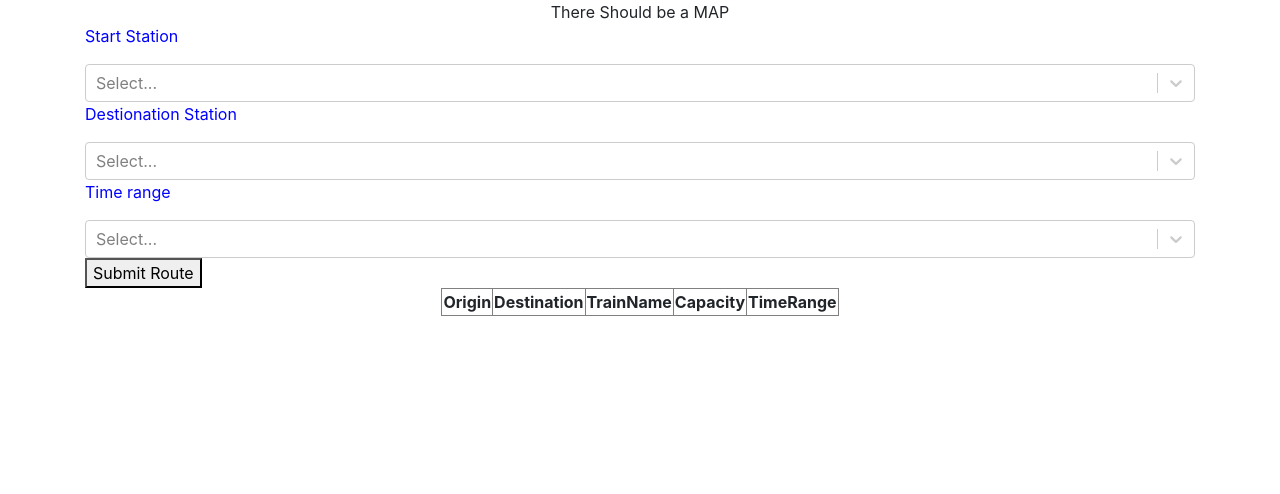
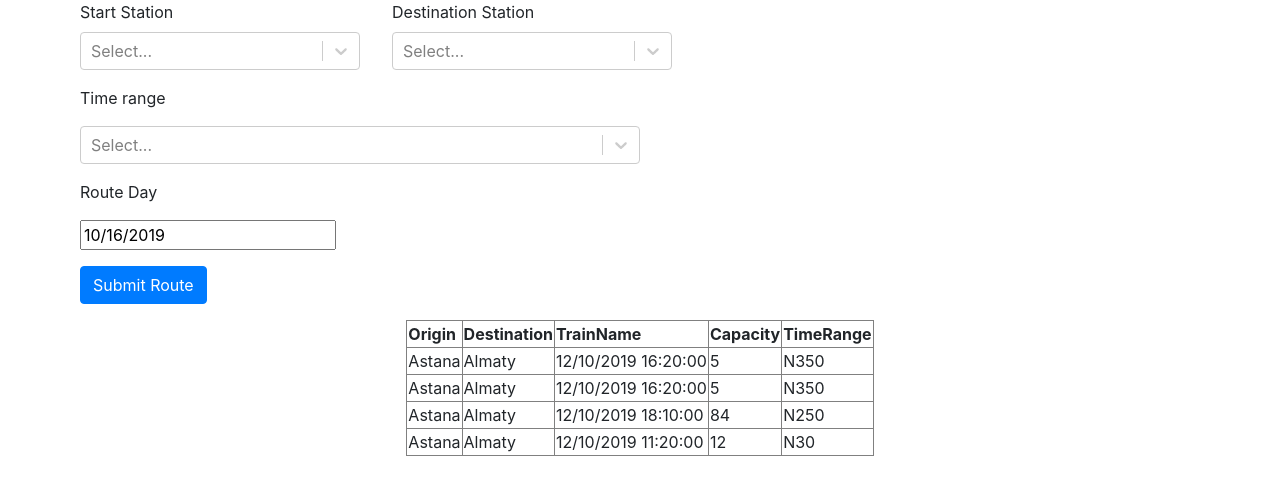
Before and after one commit to akezhanmussa/SE_proj, a React (Create React App) app in the folder front_end/: page / in a window 1280 px wide. Shown: the top 494 px of the page. Built offline with nearby package versions, Linux system fonts and the light colour scheme.

Commit message:
Made the margins to the views and added the datepicker

```diff
--- a/front_end/src/components/Home.js
+++ b/front_end/src/components/Home.js
@@ -3,6 +3,7 @@ import { connect } from 'react-redux';
 import Map from './Map';
 import ScheduleTable from './ScheduleTable';
 import RoutesTable from './RoutesTable';
+import { Schedule } from '../shared/Schedule'
 import {fetchSchedule} from '../redux/ScheduleActionCreators'
 
 
@@ -14,7 +15,15 @@ const mapStateToProps = (state) => ({
     schedule: state.schedule
 });
 
+
 class Home extends Component{
+
+    constructor(props){
+        super(props)
+        this.schedule = Schedule;
+    }
+
+
     render() {
         return(
         <div className='container'>
@@ -25,7 +34,7 @@ class Home extends Component{
                 <RoutesTable fetchSchedule={this.props.fetchSchedule}/>
             </div>
             <div className='row justify-content-center'>
-                <ScheduleTable schedule={this.props.schedule}/>
+                <ScheduleTable schedule={this.schedule}/>
             </div>
         </div>
         );
--- a/front_end/src/components/Map.js
+++ b/front_end/src/components/Map.js
@@ -1,12 +1,11 @@
 import React, {Component} from 'react';
-
+import { ReactComponent as Logo } from '../logo.svg';
 
 class Map extends Component {
 
     render() {
         return (
             <div>
-                There Should be a MAP
             </div>
         );
     }
--- a/front_end/src/components/RoutesTable.js
+++ b/front_end/src/components/RoutesTable.js
@@ -1,7 +1,12 @@
 import React, {Component} from 'react';
 import Select from 'react-select';
 import {locations} from "../shared/Locations"
-
+import Button from 'react-bootstrap/Button';
+import Form, {FormRow} from 'react-bootstrap/Form'
+import Col from 'react-bootstrap/Form'
+import DatePicker from 'react-datepicker'
+import "react-datepicker/dist/react-datepicker.css";
+import Map from './Map'
 
 class RoutesTable extends Component{
     constructor(props){
@@ -10,11 +15,21 @@ class RoutesTable extends Component{
             startStation: '',
             destinationStation: '',
             timeRange: [],
+            timeRoute: new Date(),
             routes : []
         };
         this.divStyle = {
             color: 'blue'
         };
+    }
+
+    componentDidMount () {
+        const script = document.createElement("script");
+
+        script.src = "https://use.typekit.net/foobar.js";
+        script.async = true;
+
+        document.body.appendChild(script);
     }
 
     handleStartStChange = (startStation) => {
@@ -35,10 +50,21 @@ class RoutesTable extends Component{
         this.setState({routes})
     }
 
+    handleTimeRoute = (timeRoute) => {
+        this.setState({timeRoute})
+    }
+
     render(){
         return(
-            <div style={this.divStyle}>
-                <p>Start Station</p>
+            <div>
+                <Map>
+
+                </Map>
+
+                <Form>
+                <Form.Row>
+                    <Form.Group as={Col} className = "w-25 mr-3">
+                        <Form.Label>Start Station</Form.Label>
                         <Select
                             name = "form-field-name"
                             value = {this.state.startStation}
@@ -48,7 +74,10 @@ class RoutesTable extends Component{
                                 {value:"pavlodar", label: "Pavlodar"}
                             ]}
                         />
-                <p>Destionation Station</p>
+                    </Form.Group>
+
+                    <Form.Group as={Col} className = "w-25 ml-3">
+                        <Form.Label>Destination Station</Form.Label>
                         <Select
                             name = "form-field-name"
                             value = {this.state.destinationStation}
@@ -58,6 +87,11 @@ class RoutesTable extends Component{
                                 {value:"pavlodar", label: "Pavlodar"}
                             ]}
                         />
+                    </Form.Group>
+                </Form.Row>
+
+                <Form.Row>
+                    <Form.Group as={Col} className = "w-50">
                         <p>Time range</p>
                         <Select
                             name = "form-field-name"
@@ -70,10 +104,25 @@ class RoutesTable extends Component{
                                 {value:"morning", label: "Morning"}
                             ]}
                         />
-                <button onClick = {() => this.props.fetchSchedule({"Origin": this.state.startStation,
+                    </Form.Group>
+                </Form.Row>
+
+                <Form.Row>
+                    <Form.Group>
+                        <p>Route Day</p>
+                        <DatePicker selected = {this.state.timeRoute} onChange={this.handleTimeRoute} />
+                    </Form.Group>
+                </Form.Row>
+
+                <Form.Row>
+                    <Form.Group>
+                        <Button onClick = {() => this.props.fetchSchedule({"Origin": this.state.startStation,
                             "Destination": this.state.destinationStation, "Date": this.state.timeRange})}>
                             Submit Route
-                </button>
+                        </Button>
+                    </Form.Group>
+                </Form.Row>
+            </Form>
             </div>
         )
     }
--- a/front_end/src/components/ScheduleTable.js
+++ b/front_end/src/components/ScheduleTable.js
@@ -23,8 +23,7 @@ class ScheduleTable extends Component{
 
     render() {
         const rows = []
-        this.props.schedule.schedule.forEach((route) => {
-            console.log(route.Capacity + " " + route.Train)
+        this.props.schedule.forEach((route) => {
             rows.push(
                 <ScheduleRow
                     origin = {route.Origin}
```
Also changed, not shown: front_end/package.json (+7 -2 lines), front_end/kazakhstan.svg (added), 1 other file (tests, documents, lock files or other folders). Lines whose indentation alone changed are shown as unchanged.
